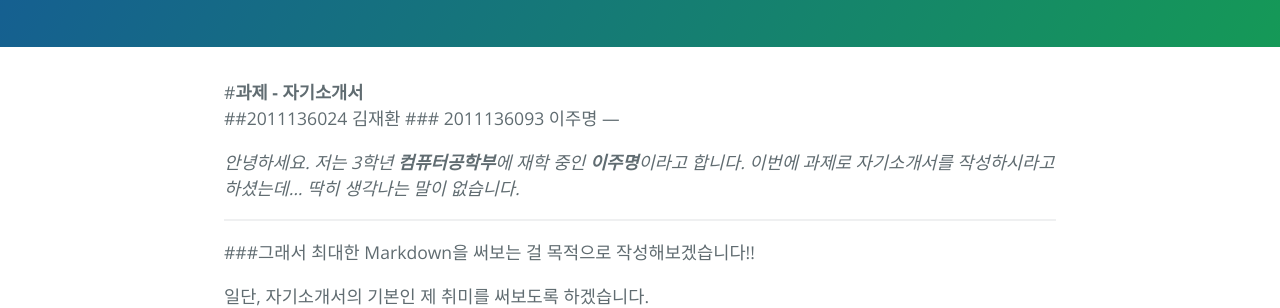
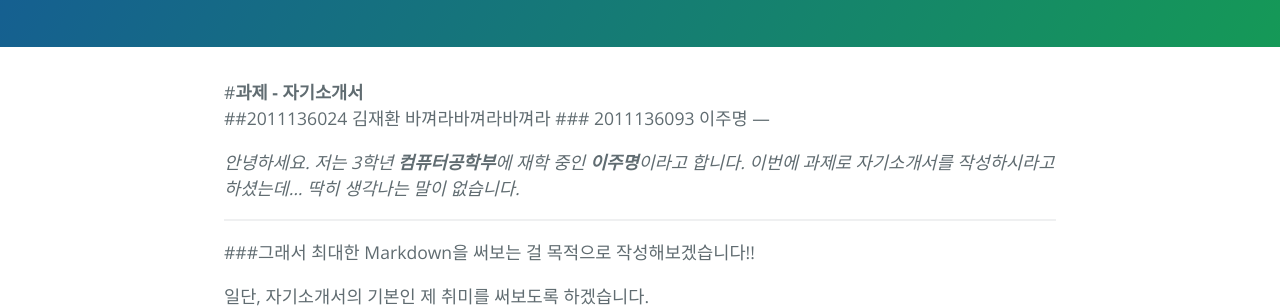
Before and after one commit to LeeJuMyeong/leejumyeong.github.com, a Jekyll site: the page built from _posts/2016-02-12-sample-content.markdown, in a window 1280 px wide. Shown: the part 336-644 px from the top of the page. Built offline with Jekyll 4.4.1, drawn with Linux system fonts in a browser that asks for light colours.

Commit message:
Update 2016-02-12-sample-content.markdown

```diff
--- a/_posts/2016-02-12-sample-content.markdown
+++ b/_posts/2016-02-12-sample-content.markdown
@@ -6,6 +6,7 @@ categories: main
 ---
 #**과제 - 자기소개서**
  ##2011136024 김재환
+ 바껴라바껴라바껴라
  ### 2011136093 이주명
  ---
 
```
